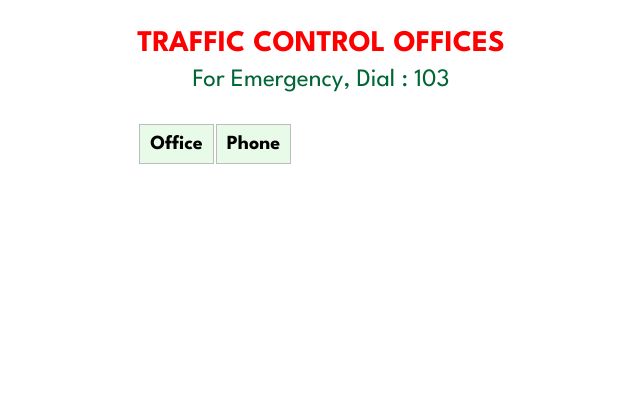
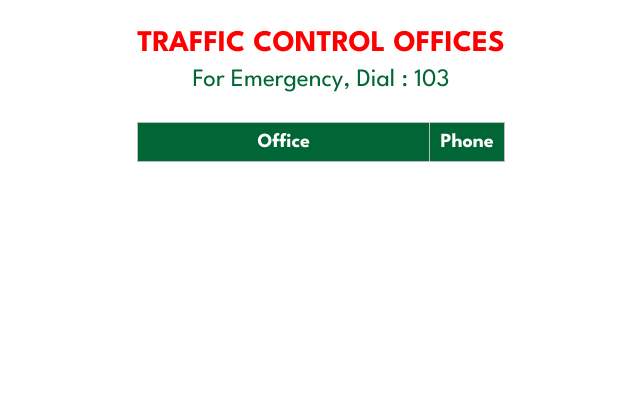
Before and after one commit to BishnuTimilsena/PulsePath, a PHP site: page /content/traffic.php in a window 1280 px wide. Shown: the part 160-580 px from the top of the page, without its empty margins (319-959 px from the left). Run offline with PHP 8.4, Linux system fonts and the light colour scheme; a user stored in the database is signed in; data comes from the database, SQL or seed files in the repository; data that the repository does not hold is empty.

Commit message:
Traffic control table css updated

```diff
--- a/assets/CSS/style.css
+++ b/assets/CSS/style.css
@@ -538,6 +538,7 @@ body {
 .hospital-table {
   width: 100%;
   border-collapse: collapse;
+  margin-bottom: 20px;
 }
 
 .hospital-table th,
@@ -593,7 +594,7 @@ body {
   font-size: 25px;
 }
 
-.traffic-table {
+.traffic-table table {
   width: 100%;
   border-collapse: collapse;
 }
@@ -603,19 +604,21 @@ body {
   border: 1px solid var(--gray-x-11-gray);
   padding: 10px;
   text-align: left;
+  width: 100%;
 }
 
 .traffic-table th {
-  background-color: var(--maximum-blue-green_10);
+  background-color: var(--bittersweet);
   text-align: center;
+  color: var(--white);
 }
 
 .traffic-table tr:nth-child(even) {
-  background-color: var(--gainsboro);
+  background-color: var(--white);
 }
 
 .traffic-table tr:nth-child(odd) {
-  background-color: var(--white);
+  background-color: var(--maximum-blue-green_10);
 }
 
 /*-----------------------------------*\
```
